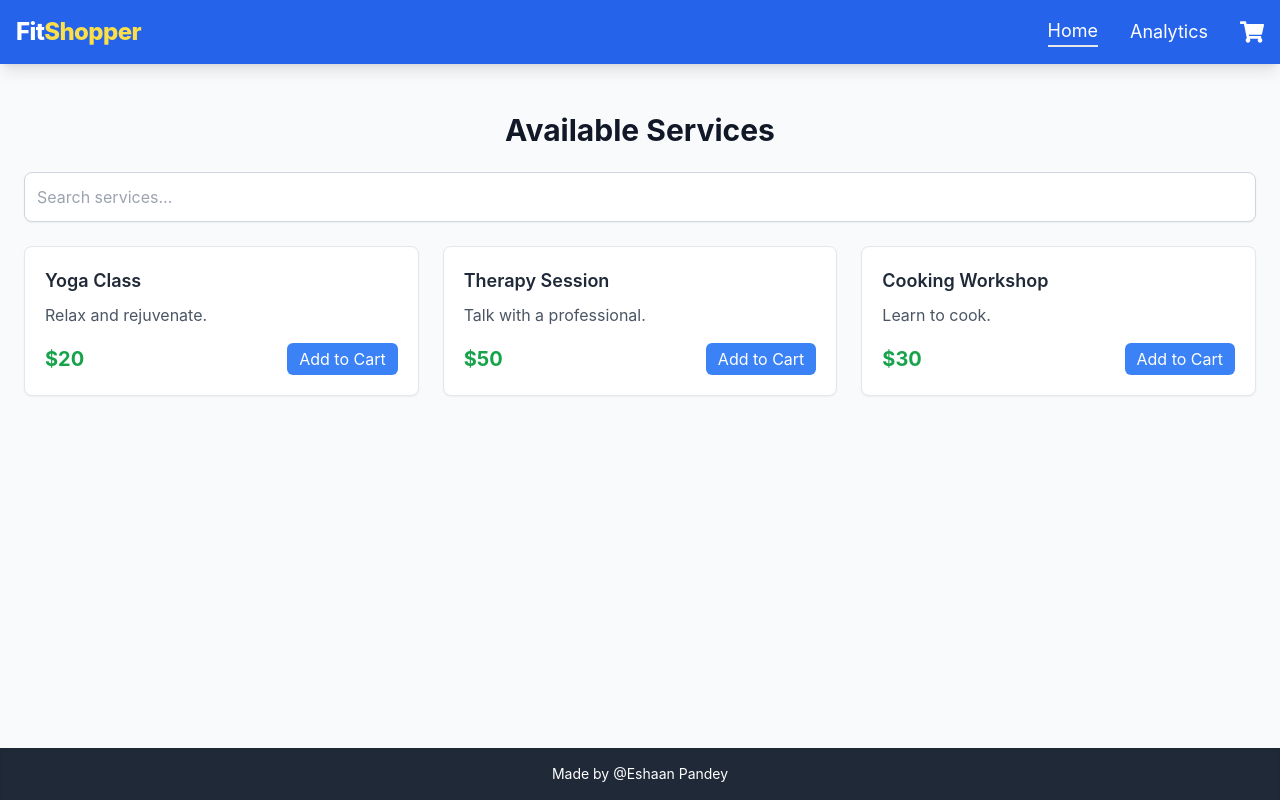
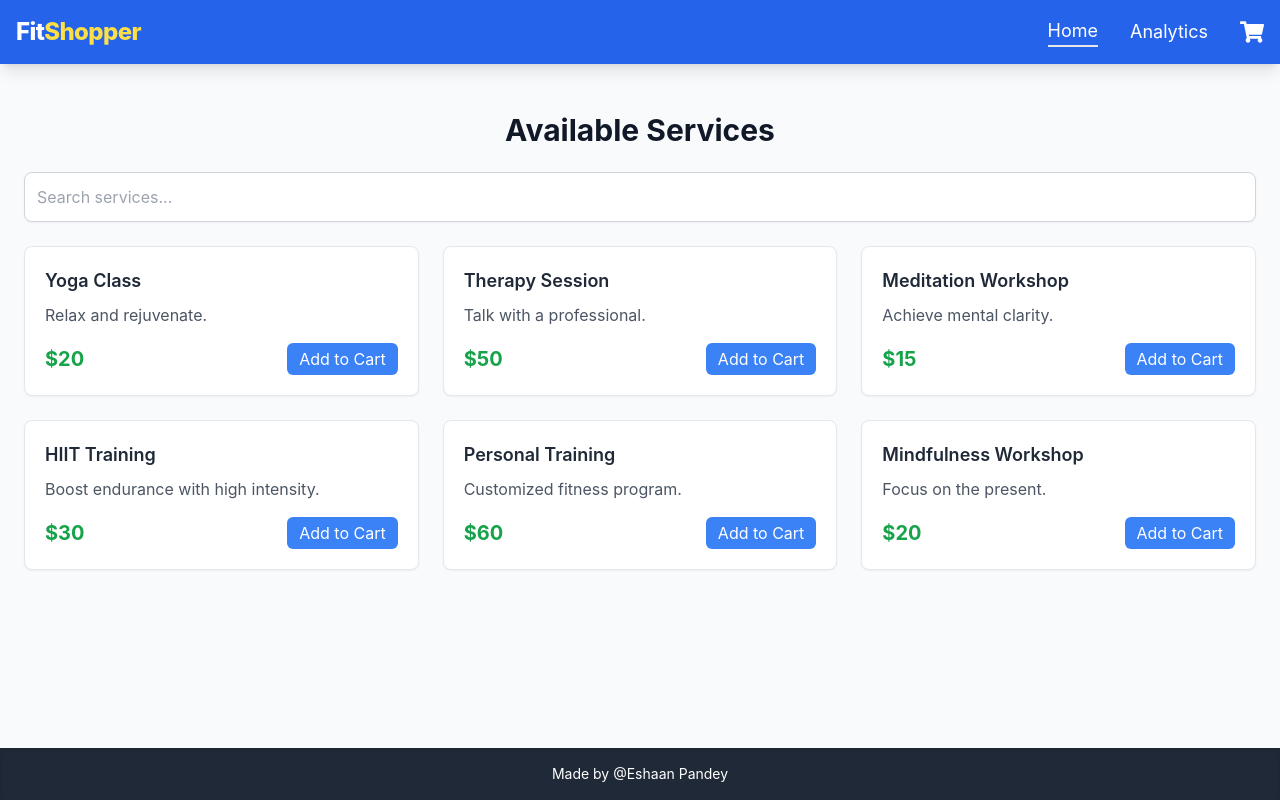
Before and after one commit to eshaanpandey/FitShopper, a React (Create React App) app: page / in a window 1280 px wide. Built offline with nearby package versions, Linux system fonts and the light colour scheme.

Commit message:
include mock services

```diff
--- /dev/null
+++ b/src/assets/mockServices.js
@@ -0,0 +1,10 @@
+const mockServices = [
+    { id: 1, name: "Yoga Class", description: "Relax and rejuvenate.", price: 20, category: "Fitness" },
+    { id: 2, name: "Therapy Session", description: "Talk with a professional.", price: 50, category: "Therapy" },
+    { id: 3, name: "Meditation Workshop", description: "Achieve mental clarity.", price: 15, category: "Workshops" },
+    { id: 4, name: "HIIT Training", description: "Boost endurance with high intensity.", price: 30, category: "Fitness" },
+    { id: 5, name: "Personal Training", description: "Customized fitness program.", price: 60, category: "Fitness" },
+    { id: 7, name: "Mindfulness Workshop", description: "Focus on the present.", price: 20, category: "Workshops" },
+  ];
+
+  export default mockServices;
--- a/src/pages/HomePage.jsx
+++ b/src/pages/HomePage.jsx
@@ -1,8 +1,8 @@
 import React, { useState, useEffect } from "react";
-import { useSelector, useDispatch } from "react-redux";
+import { useDispatch, useSelector } from "react-redux";
+import { filterServices } from "../redux/slices/servicesSlice";
+import ServiceCard from "../components/ServiceCard";
 import { addToCart } from "../redux/slices/cartSlice";
-import { setServices, filterServices } from "../redux/slices/servicesSlice";
-import ServiceCard from "../components/ServiceCard";
 import { motion } from "framer-motion";
 import { v4 as uuidv4 } from "uuid";
 
@@ -13,12 +13,7 @@ function HomePage() {
   const [animationKey, setAnimationKey] = useState(uuidv4());
 
   useEffect(() => {
-    const mockServices = [
-      { id: 1, name: "Yoga Class", description: "Relax and rejuvenate.", price: 20 },
-      { id: 2, name: "Therapy Session", description: "Talk with a professional.", price: 50 },
-      { id: 3, name: "Cooking Workshop", description: "Learn to cook.", price: 30 },
-    ];
-    dispatch(setServices(mockServices));
+    dispatch(filterServices({ search: "", category: "" }));
   }, [dispatch]);
 
   useEffect(() => {
--- a/src/redux/slices/servicesSlice.js
+++ b/src/redux/slices/servicesSlice.js
@@ -1,24 +1,17 @@
 import { createSlice } from "@reduxjs/toolkit";
+import mockServices from "../../assets/mockServices";
 
 const initialState = {
-  services: [
-    { id: 1, name: "Yoga Class", category: "Fitness", price: 20 },
-    { id: 2, name: "Therapy Session", category: "Therapy", price: 50 },
-    { id: 3, name: "Cooking Workshop", category: "Workshops", price: 30 },
-  ],
-  filteredServices: [],
+  filteredServices: mockServices, // Initial services
 };
 
 const servicesSlice = createSlice({
   name: "services",
   initialState,
   reducers: {
-    setServices: (state, action) => {
-      state.services = action.payload;
-    },
     filterServices: (state, action) => {
       const { search, category } = action.payload;
-      state.filteredServices = state.services.filter(
+      state.filteredServices = mockServices.filter(
         (service) =>
           (search === "" || service.name.toLowerCase().includes(search.toLowerCase())) &&
           (category === "" || service.category === category)
@@ -27,6 +20,6 @@ const servicesSlice = createSlice({
   },
 });
 
-export const { setServices, filterServices } = servicesSlice.actions;
+export const { filterServices } = servicesSlice.actions;
 export const selectServices = (state) => state.services.filteredServices;
 export default servicesSlice.reducer;
```
